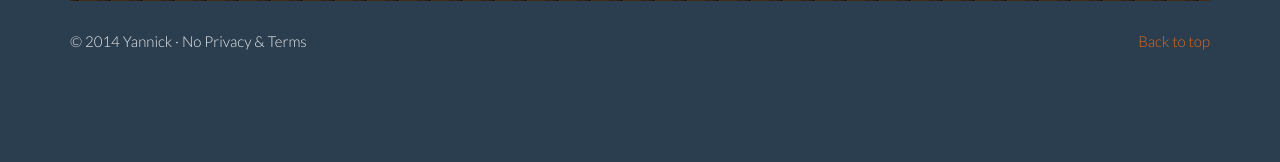
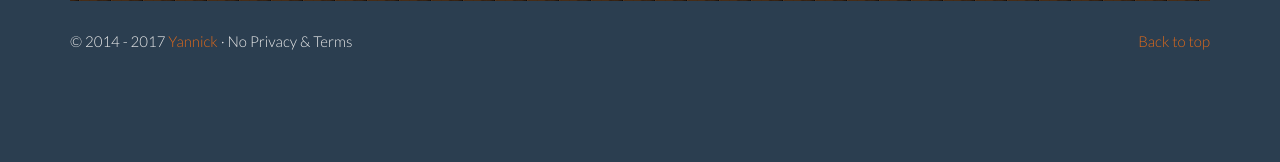
Before and after one commit to yannicklin/RAZOR_simple_testing_ground, a PHP site: page /index.php in a window 1280 px wide. Shown: the part 638-800 px from the top of the page. Run offline with PHP 8.4, Linux system fonts and the light colour scheme; some libraries are stand-ins or nearby versions.

Commit message:
update favicon and footer with link back to main website and also the year automatically update.

```diff
--- a/foot.php
+++ b/foot.php
@@ -4,14 +4,13 @@
 
                 <p class="pull-right"><a href="#">Back to top</a></p>
 
-                <p>&copy; 2014 Yannick &middot; No Privacy & Terms</p>
+                <p>&copy; 2014 - <?php echo date("Y"); ?> <a href="https://yannicklin.net">Yannick</a> &middot; No Privacy & Terms</p>
 
             </footer>
 
         </div>
 
         <!-- /.container -->
-
 
 
         <!-- Bootstrap core JavaScript
@@ -21,8 +20,6 @@
         <!-- Placed at the end of the document so the pages load faster -->
 
         <script src="js/bootstrap.min.js"></script>
-
-
 
         <!-- Additional tags here -->
 
@@ -34,8 +31,6 @@
 
         ?>
 
-
-
     </body>
 
 </html>
--- a/head.php
+++ b/head.php
@@ -14,13 +14,9 @@
 
     <meta name="author" content="Yannick Lin">
 
-
-
     <title>:Yannick's PlayGround::<?php isset($PageTitle) ? $PageTitle : "" ?></title>
 
-
-
-    <link rel="icon" href="lightbox-ico-loading.gif" type="image/x-icon"/>
+    <link rel="icon" href="YannickLin-NET-Razor-Favicon.png" type="image/x-icon"/>
 
     <!-- Bootstrap core CSS -->
 
@@ -39,8 +35,6 @@
     <![endif]-->
 
     <script src="//code.jquery.com/jquery-1.11.0.min.js"></script>
-
-
 
     <!-- Additional tags here -->
 
@@ -61,8 +55,6 @@
     <div class="navbar-wrapper">
 
         <div class="container">
-
-
 
             <div class="navbar navbar-inverse navbar-static-top" role="navigation">
 
@@ -146,6 +138,4 @@
 
     </div>
 
-
-
     <div class="container">
```
Also changed, not shown: YannickLin-NET-Razor-Favicon.png (added).
